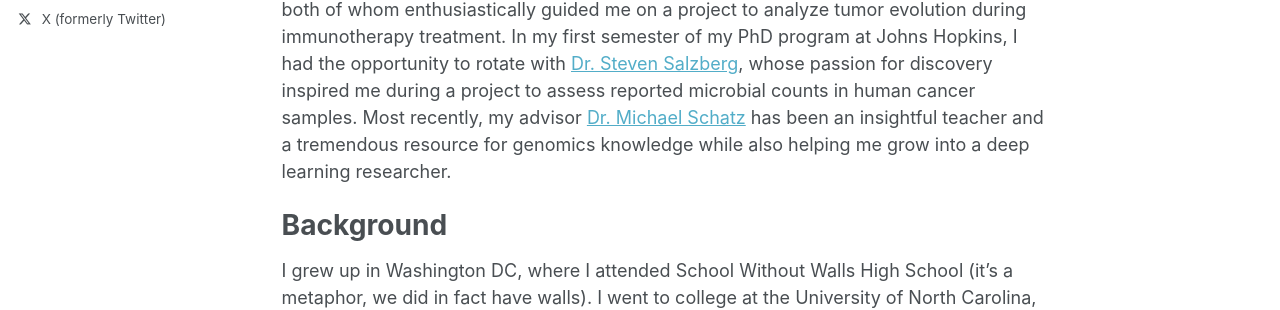
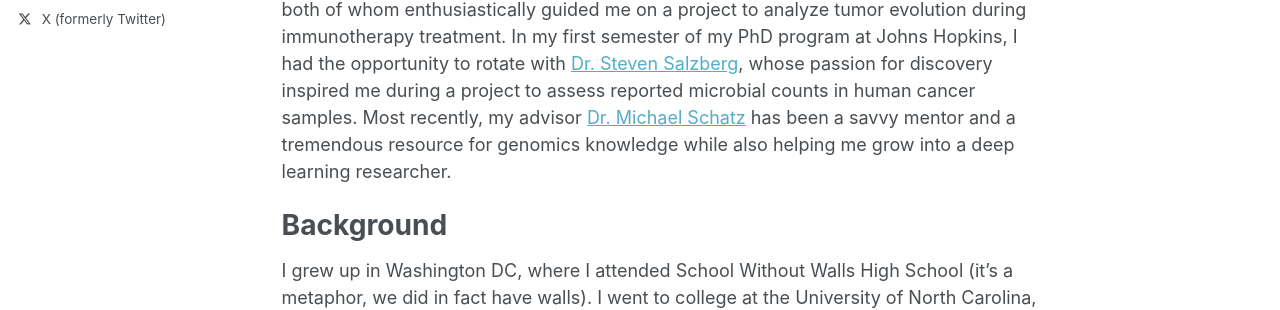
Before and after one commit to mrevsine/mrevsine.github.io, a Jekyll site: the page built from _pages/about.md, in a window 1280 px wide and 1228 px high. Shown: the part 486-796 px from the top of the window. Built offline with Jekyll 4.4.1, drawn with Linux system fonts in a browser that asks for light colours; some web fonts are replaced; a script that is not in the unit is left out.

Commit message:
Revise mentorship description in about.md
Updated the description of mentorship experiences and background.

```diff
--- a/_pages/about.md
+++ b/_pages/about.md
@@ -11,7 +11,7 @@ Hi! My name is Mahler Revsine (he/him; name pronounced like "dollar"). I'm a sci
 
 Research
 ======
-I have been fortunate to learn from a number of talented PIs throughout my scientific career. During my undergrad at the University of North Carolina, [Dr. Jeremy Wang](https://jwanglab.org/) introduced me to the field of bioinformatics and got me hooked on the idea of using my programming skills to solve real-world problems. Throughout my postbac program at the National Cancer Institute at the NIH, I got to work with Drs. [Xin Wei Wang](https://ccr.cancer.gov/staff-directory/xin-wei-wang) and [Lichun Ma](https://ccr.cancer.gov/staff-directory/lichun-ma), both of whom enthusiastically guided me on a project to analyze tumor evolution during immunotherapy treatment. In my first semester of my PhD program at Johns Hopkins, I had the opportunity to rotate with [Dr. Steven Salzberg](https://salzberg-lab.org/), whose passion for discovery inspired me during a project to assess reported microbial counts in human cancer samples. Most recently, my advisor [Dr. Michael Schatz](https://schatz-lab.org/) has been an insightful teacher and a tremendous resource for genomics knowledge while also helping me grow into a deep learning researcher.
+I have been fortunate to learn from a number of talented PIs throughout my scientific career. During my undergrad at the University of North Carolina, [Dr. Jeremy Wang](https://jwanglab.org/) introduced me to the field of bioinformatics and got me hooked on the idea of using my programming skills to solve real-world problems. Throughout my postbac program at the National Cancer Institute at the NIH, I got to work with Drs. [Xin Wei Wang](https://ccr.cancer.gov/staff-directory/xin-wei-wang) and [Lichun Ma](https://ccr.cancer.gov/staff-directory/lichun-ma), both of whom enthusiastically guided me on a project to analyze tumor evolution during immunotherapy treatment. In my first semester of my PhD program at Johns Hopkins, I had the opportunity to rotate with [Dr. Steven Salzberg](https://salzberg-lab.org/), whose passion for discovery inspired me during a project to assess reported microbial counts in human cancer samples. Most recently, my advisor [Dr. Michael Schatz](https://schatz-lab.org/) has been a savvy mentor and a tremendous resource for genomics knowledge while also helping me grow into a deep learning researcher.
 
 Background
 ======
```
